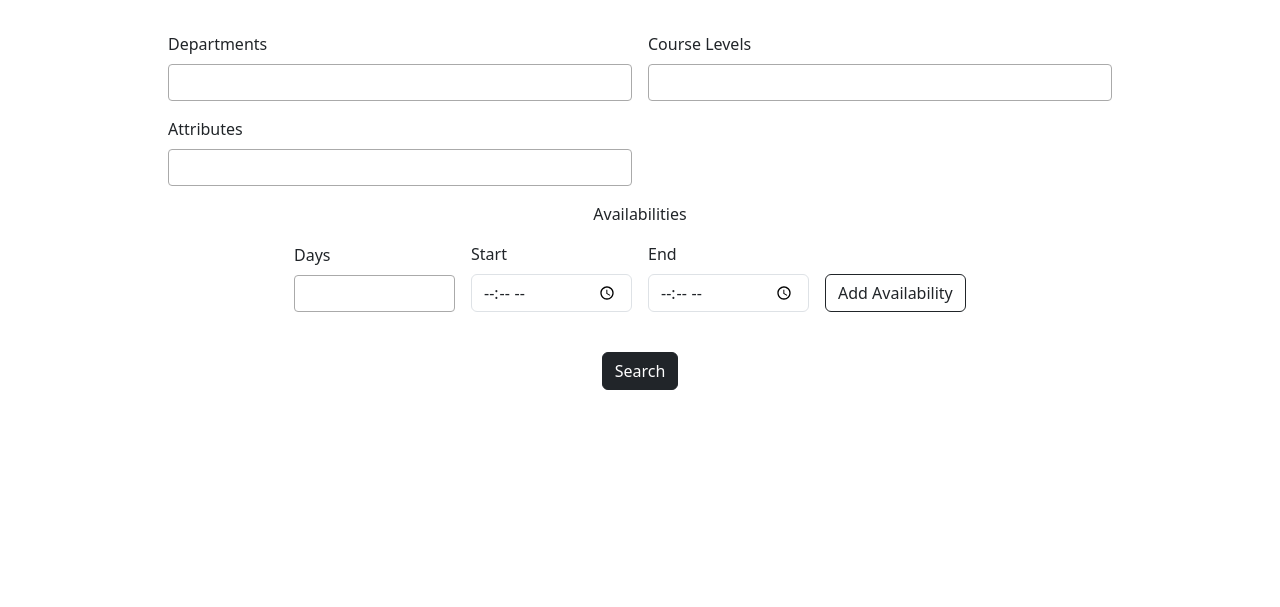
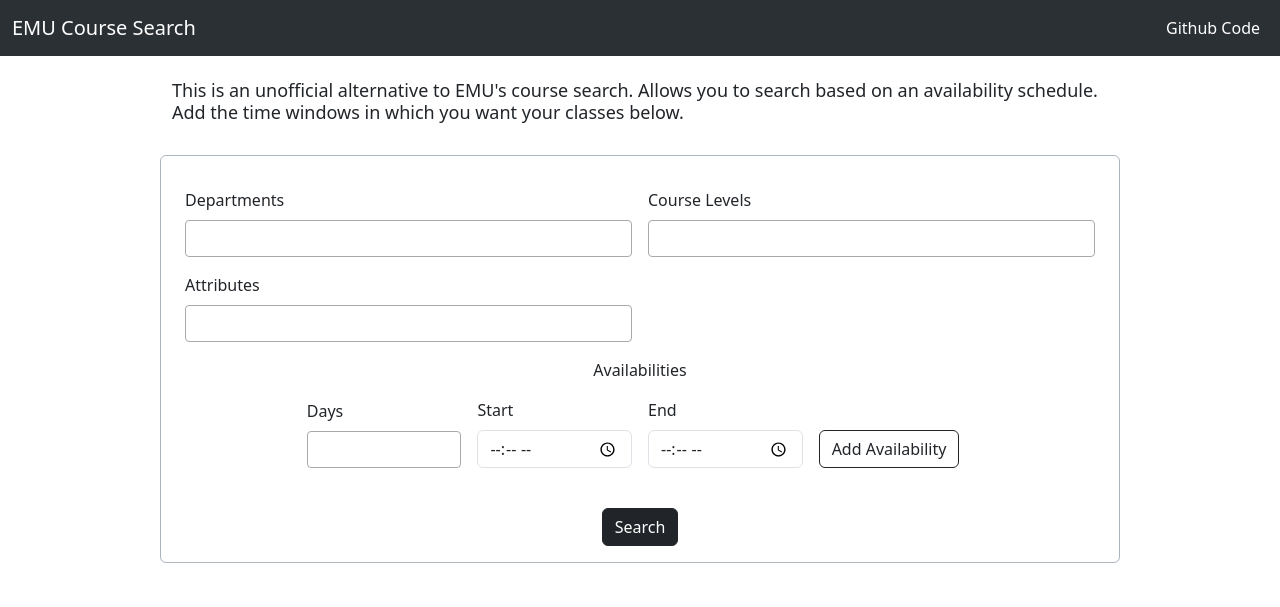
Before and after one commit to Mohammad4844/EMU-Course-Search, a plain HTML site: page web_page/index.html in a window 1280 px wide. Drawn offline with nearby package versions, Linux system fonts and the light colour scheme.

Commit message:
Added navbar & desc, styled a bit more

```diff
--- a/web_page/index.html
+++ b/web_page/index.html
@@ -14,7 +14,34 @@
     <script src="script.js" defer></script>
     <script src="https://cdn.jsdelivr.net/npm/bootstrap@5.3.1/dist/js/bootstrap.bundle.min.js" integrity="sha384-HwwvtgBNo3bZJJLYd8oVXjrBZt8cqVSpeBNS5n7C8IVInixGAoxmnlMuBnhbgrkm" crossorigin="anonymous"></script>
 
-    <form class="row g-3  mb-3 m-3 w-75">
+    <nav class="navbar navbar-expand-lg bg-body-tertiary bg-dark w-100" data-bs-theme="dark">
+        <div class="container-fluid">
+          <a class="navbar-brand" href="#">EMU Course Search</a>
+          <button class="navbar-toggler" type="button" data-bs-toggle="collapse" data-bs-target="#navbarSupportedContent" aria-controls="navbarSupportedContent" aria-expanded="false" aria-label="Toggle navigation">
+            <span class="navbar-toggler-icon"></span>
+          </button>
+          <div class="collapse navbar-collapse" id="navbarSupportedContent">
+            <ul class="navbar-nav me-auto mb-2 mb-lg-0">
+
+            </ul>
+            <form class="d-flex" role="search">
+                <ul class="navbar-nav me-auto mb-2 mb-lg-0">
+                    <li class="nav-item">
+                      <a class="nav-link active" aria-current="page" href="https://github.com/Mohammad4844/EMU-Course-Search">Github Code</a>
+                    </li>
+                  </ul>
+            </form>
+          </div>
+        </div>
+      </nav>
+
+      <br>
+      <div class="container-fluid mb-3 w-75 display-6" style="font-size: 18px;" >
+        This is an unofficial alternative to EMU's course search. Allows you to search based on an availability schedule.
+        Add the time windows in which you want your classes below.
+      </div>
+
+    <form class="row g-3  mb-3 m-3 w-75  border-dark-subtle border rounded p-3">
         <div class="col-md-6">
             <label for="departments" class="form-label">Departments</label>
             <select multiple id="departments" class=" js-example-basic-single form-select form-control" placeholder="">
```
